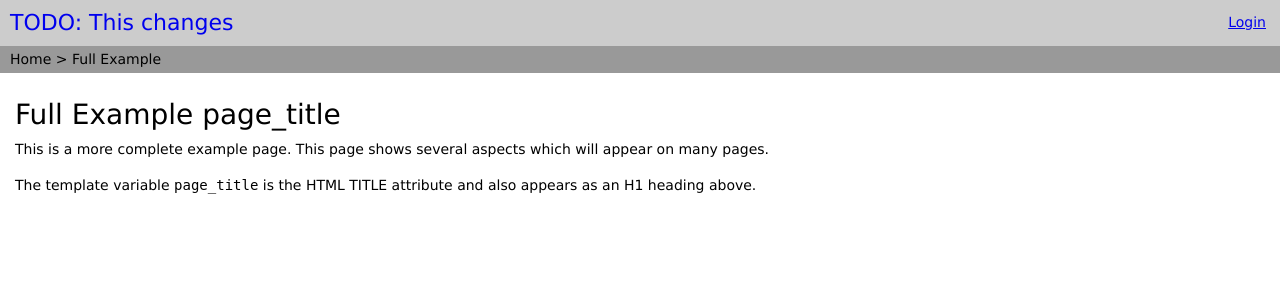
After one commit to HIEofOne/hfcd, a Django app: page /full_example/ in a window 1280 px wide. The commit adds this page. Shown: the top 300 px of the page. Run offline with Django 3.2, Linux system fonts and the light colour scheme.

Commit message:
views.full_example(): I made a new template.

```diff
--- a/mysite/hfcd/templates/hfcd/debugging_links.html
+++ b/mysite/hfcd/templates/hfcd/debugging_links.html
@@ -20,4 +20,7 @@
 <a href="{% url 'example_multipurpose' %}">Example of <tt>multipurpose()</tt>.</a>
 <br />
 
+<a href="{% url 'full_example' %}">Full example.</a>
+<br />
+
 {% endblock content %}
--- /dev/null
+++ b/mysite/hfcd/templates/hfcd/full_example.html
@@ -0,0 +1,24 @@
+{% extends "hfcd/base.html" %}
+
+{% block title %}{{ page_title }}{% endblock %}
+
+{% block breadcrumbs %}
+    Home
+    >
+    Full Example
+{% endblock breadcrumbs %}
+
+
+{% block content %}
+
+<h1>{{ page_title }}</h1>
+
+<p>
+    This is a more complete example page. This page shows several aspects which will appear on many pages.
+</p>
+
+<p>
+    The template variable <tt>page_title</tt> is the HTML TITLE attribute and also appears as an H1 heading above.
+</p>
+
+{% endblock content %}
--- a/mysite/hfcd/urls.py
+++ b/mysite/hfcd/urls.py
@@ -11,4 +11,5 @@ urlpatterns = [
     url(r'^debugging_links/$', debugging_links, name='debugging_links'),
     url(r'^example_multipurpose/$', example_multipurpose,
         name='example_multipurpose'),
+    url(r'^full_example/$', full_example, name='full_example'),
 ]
--- a/mysite/hfcd/views.py
+++ b/mysite/hfcd/views.py
@@ -33,6 +33,13 @@ def example_view(request):
     })
 
 
+def full_example(request):
+    return render(request, 'hfcd/full_example.html', {
+        'user': request.user,
+        'page_title': "Full Example page_title",
+    })
+
+
 def raise_an_exception(request):
     raise HfcdViewsError("This is the description.", "This is more.")
 
```
Also changed, not shown: database/hfcd_mbp.sqlite.
